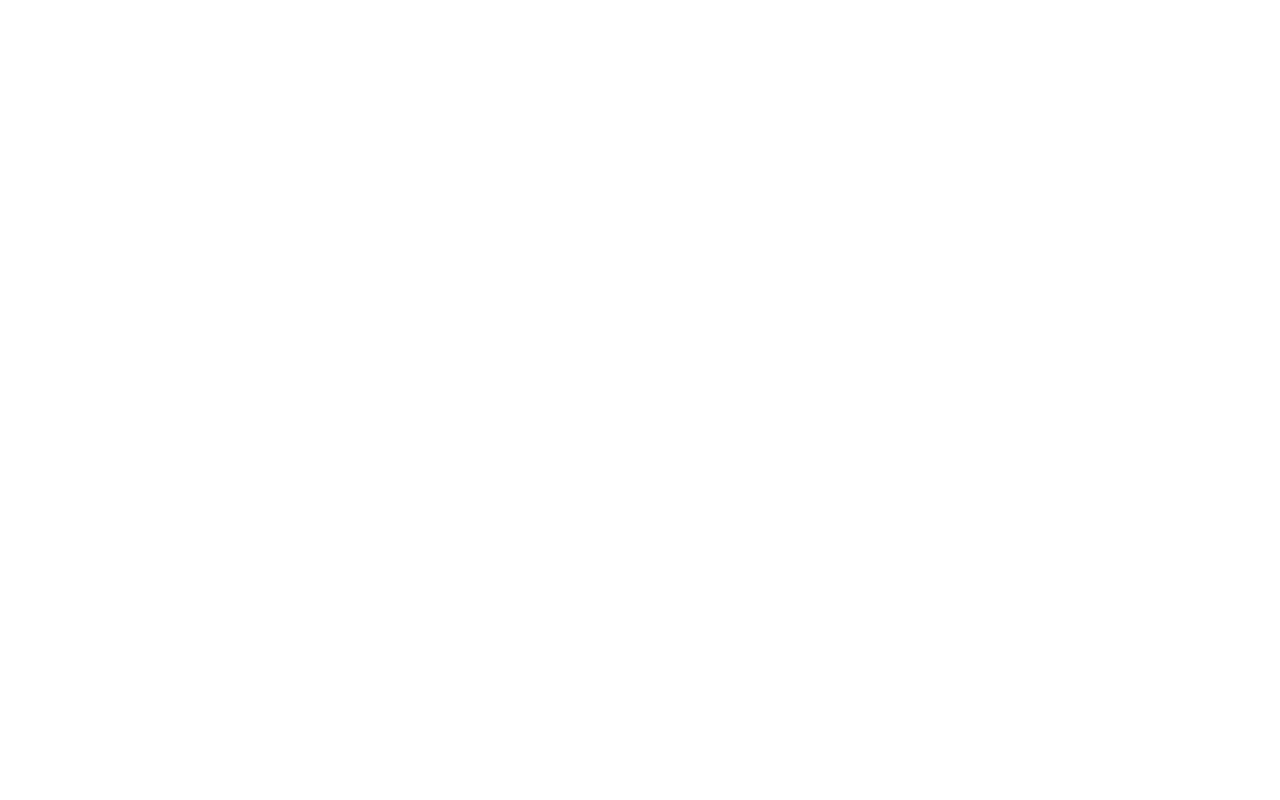
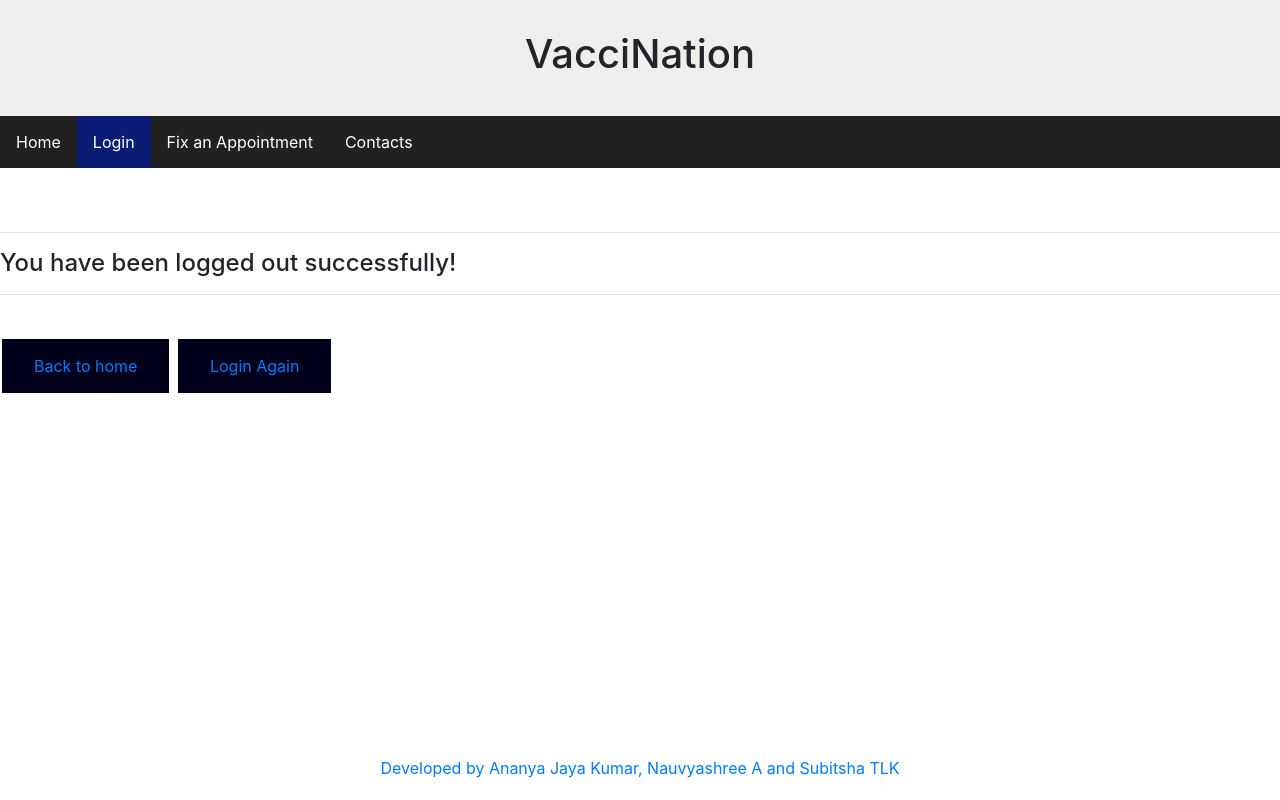
Before and after one commit to subitshatlk/vaccineBot, a plain HTML site: page html/summa.html in a window 1280 px wide. Drawn offline with nearby package versions, Linux system fonts and the light colour scheme.

Commit message:
added new

```diff
--- a/html/summa.html
+++ b/html/summa.html
@@ -4,6 +4,89 @@
   <meta charset="utf-8">
 <title>VacciNation Project</title>
 <link rel="stylesheet" href="https://stackpath.bootstrapcdn.com/bootstrap/4.5.2/css/bootstrap.min.css">
+<style>
+.button {
+  background-color:  #00001a;
+  border: none;
+  color: white;
+  padding: 15px 32px;
+  text-align: center;
+  text-decoration: none;
+  display: inline-block;
+  font-size: 16px;
+  margin: 4px 2px;
+  cursor: pointer;
+  -webkit-transition-duration: 0.4s; /* Safari */
+  transition-duration: 0.4s;
+}
+.button:hover {
+  box-shadow: 0 12px 16px 0 rgba(0,0,0,0.24),0 17px 50px 0 rgba(0,0,0,0.19);
+}
+.about {
+  position: absolute;
+  left: 2%;
+  width: 65%;
+  padding: 5%;
+}
+ul {
+  list-style-type: none;
 
+  margin: 0;
+  padding: 0;
+  overflow: hidden;
+  background-color: #212121;
+}
+
+li {
+  float: left;
+}
+
+li a {
+  display: block;
+  color: white;
+  text-align: center;
+  padding: 14px 16px;
+  text-decoration: none;
+}
+
+li a:hover:not(.active) {
+  background-color: #111;
+}
+
+.active {
+  background-color:#0a1c73;
+}
+
+.footer{
+  position:absolute;
+  display:inline-block;
+  left: 10%;
+  right: 10%;
+  bottom:0.5%;
+ }
+</style>
+</head>
+<body>
+<header style="padding:30px 5px;text-align:center;background-color:#f0eded">
+ <h1>VacciNation</h1>
+</header>
+
+<ul>
+  <li><a  href="home.html">Home</a></li>
+  <li><a class="active" href="login.html">Login</a></li>
+  <li><a href="fix.html">Fix an Appointment</a></li>
+  <li><a href="contact.html">Contacts</a></li>
+
+</ul>
+<br><br><hr><h4>You have been logged out successfully!</h4><hr>
+<br>
+<button class="button" type="button"><a href="home.html">Back to home</button>
+<button class="button" type="button"><a href="login.html">Login Again</button>
+
+ <br><footer>
+    <div class="footer" style="text-align:center">
+    <p>Developed by Ananya Jaya Kumar, Nauvyashree A and Subitsha TLK</p>
+    </div>
+  </footer>
 </body>
 </html>
```
